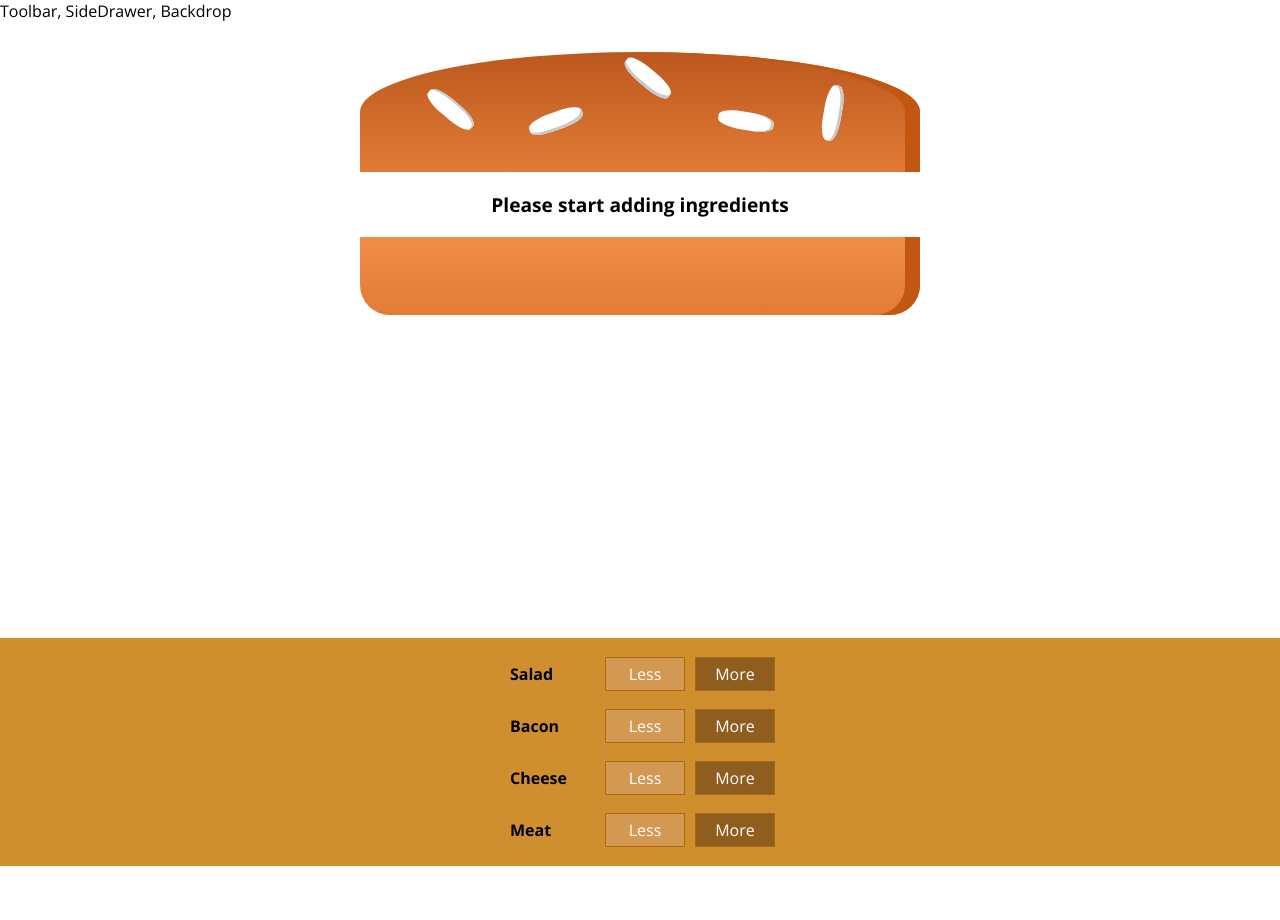
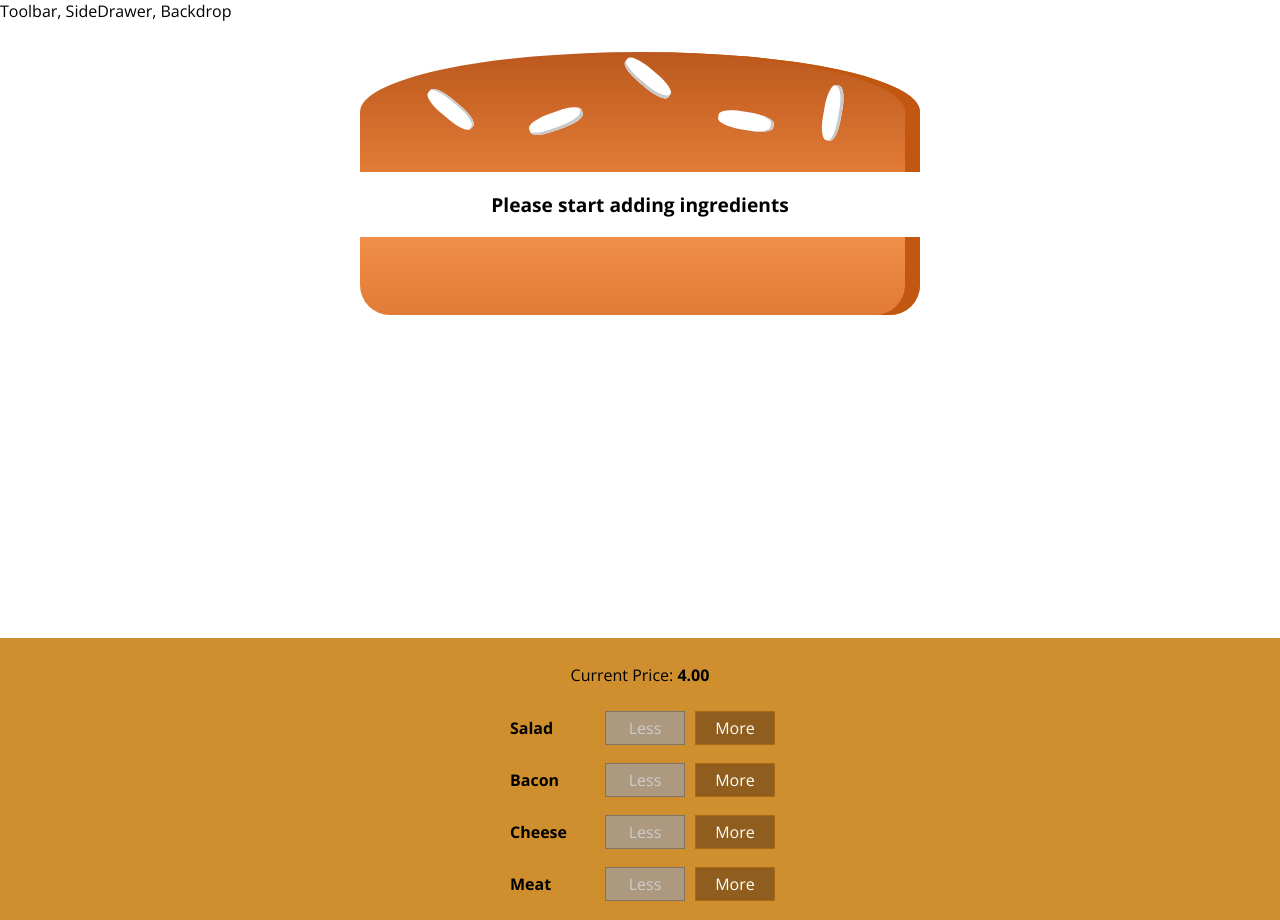
Before and after one commit to nathipg/react-udemy, a React app in the folder burger-builder/: page / in a window 1280 px wide. Before the commit the page ends 866 px from the top, so only its background shows below. Built offline with nearby package versions, Linux system fonts and the light colour scheme.

Commit message:
Removendo ingredientes e atualizando o preço

```diff
--- a/burger-builder/src/components/Burger/BuildControls/BuildControl/BuildControl.js
+++ b/burger-builder/src/components/Burger/BuildControls/BuildControl/BuildControl.js
@@ -5,8 +5,19 @@
 const BuildControl = props => (
     <div className={classes.BuildControl}>
         <div className={classes.Label}>{props.label}</div>
-        <button className={classes.Less}>Less</button>
-        <button className={classes.More} onClick={props.added}>More</button>
+        <button
+            className={classes.Less}
+            onClick={props.removed}
+            disabled={props.disabled}
+        >
+            Less
+        </button>
+        <button
+            className={classes.More}
+            onClick={props.added}
+        >
+            More
+        </button>
     </div>
 );
 
--- a/burger-builder/src/components/Burger/BuildControls/BuildControls.js
+++ b/burger-builder/src/components/Burger/BuildControls/BuildControls.js
@@ -12,11 +12,14 @@
 
 const BuildControls = props => (
     <div className={classes.BuildControls}>
+        <p>Current Price: <strong>{props.price.toFixed(2)}</strong></p>
         {controls.map(ctrl => (
             <BuildControl
                 key={ctrl.label}
                 label={ctrl.label}
                 added={() => props.ingredientAdded(ctrl.type)}
+                removed={() => props.ingredientRemoved(ctrl.type)}
+                disabled={props.disabled[ctrl.type]}
             />
         ))}
     </div>
--- a/burger-builder/src/containers/BurgerBuilder/BurgerBuilder.js
+++ b/burger-builder/src/containers/BurgerBuilder/BurgerBuilder.js
@@ -40,12 +40,47 @@
         });
     }
 
+    removeIngredientHandler = (type) => {
+        const oldCount = this.state.ingredients[type];
+
+        if(oldCount <= 0) {
+            return;
+        }
+
+        const updatedCount = oldCount - 1;
+        const updatedIngredients = {
+            ...this.state.ingredients
+        };
+
+        updatedIngredients[type] = updatedCount;
+
+        const priceAddition = INGREDIENT_PRICES[type];
+        const oldPrice = this.state.totalPrice;
+        const newPrice = oldPrice - priceAddition;
+
+        this.setState({
+            totalPrice: newPrice,
+            ingredients: updatedIngredients
+        });
+    }
+
     render() {
+        const disabledInfo = {
+            ...this.state.ingredients
+        };
+
+        for(let key in disabledInfo) {
+            disabledInfo[key] = disabledInfo[key] <= 0;
+        }
+
         return (
             <Fragment>
                 <Burguer ingredients={this.state.ingredients} />
                 <BuildControls
                     ingredientAdded={this.addIngredientHandler}
+                    ingredientRemoved={this.removeIngredientHandler}
+                    disabled={disabledInfo}
+                    price={this.state.totalPrice}
                 />
             </Fragment>
         );
```
